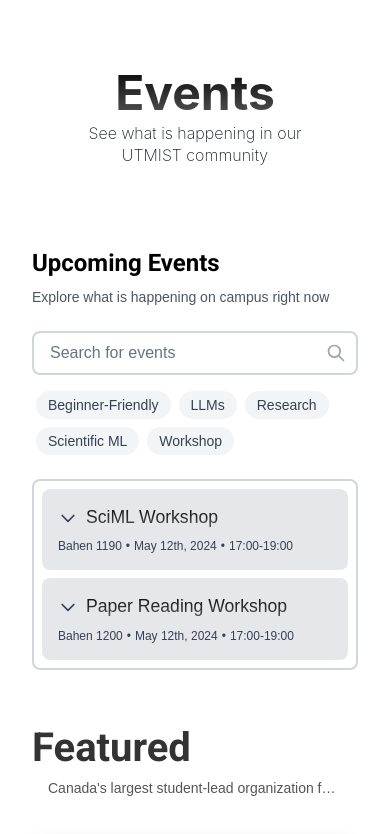
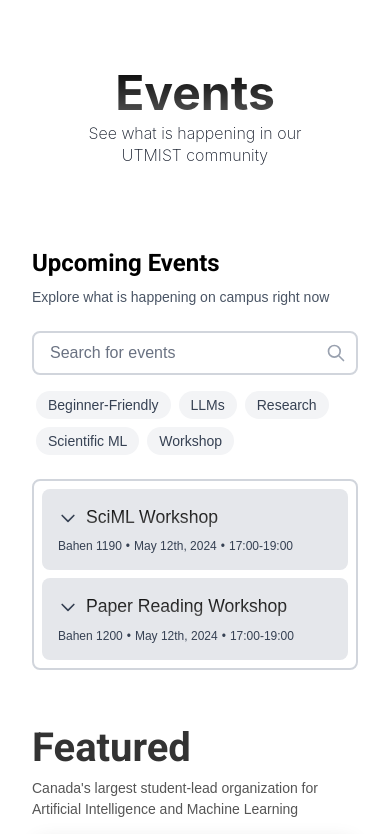
Before and after one commit to UTMIST/UTMIST, a Next.js app in the folder client/: page /events in a window 390 px wide. Shown: the top 834 px of the page. Built offline with nearby package versions, Linux system fonts and the light colour scheme.

Commit message:
Fix margin issues for featured events description

```diff
--- a/client/src/app/events/page.tsx
+++ b/client/src/app/events/page.tsx
@@ -43,17 +43,6 @@ const featuredEvents: FeaturedEvent[] = [
   }
 ];
 
-/**
- * Main Events page component
- * Displays upcoming events with search/filter functionality and featured events
- *
- * @returns {JSX.Element} The complete events page
- */
-export default function EventsPage() {
-    // State for search and tag filtering
-    const [searchQuery, setSearchQuery] = useState('');
-    const [selectedTags, setSelectedTags] = useState<string[]>([]);
-
 // Sample events data - replace with actual data source
 const events = [
   {
@@ -75,6 +64,17 @@ export default function EventsPage() {
     tags: ["Workshop", "Research", "LLMs"]
   }
 ];
+
+/**
+ * Main Events page component
+ * Displays upcoming events with search/filter functionality and featured events
+ *
+ * @returns {JSX.Element} The complete events page
+ */
+export default function EventsPage() {
+    // State for search and tag filtering
+    const [searchQuery, setSearchQuery] = useState('');
+    const [selectedTags, setSelectedTags] = useState<string[]>([]);
 
     // Extract unique tags from all events
     const allTags = Array.from(new Set(events.flatMap(event => event.tags))).sort();
--- a/client/src/styles/events.css
+++ b/client/src/styles/events.css
@@ -142,9 +142,8 @@
     color: #555;
     margin-bottom: 2.5rem;
     max-width: none;
-    white-space: nowrap;
-    overflow: hidden;
-    text-overflow: ellipsis;
+    white-space: normal;
+    overflow: visible;
 }
 
 .featured-grid {
@@ -283,12 +282,17 @@
 
     .featured-description {
         font-size: 0.875rem;
-        padding: 0 1rem;
+        padding: 0;
+        margin: 0 0 1rem 0;
     }
 
     /* Override any custom positioning */
     .featured-card-title-right {
         margin-left: 0 !important;
+    }
+
+    .featured-title {
+        padding: 0;
     }
 }
 
```
Lines whose indentation alone changed are shown as unchanged.
